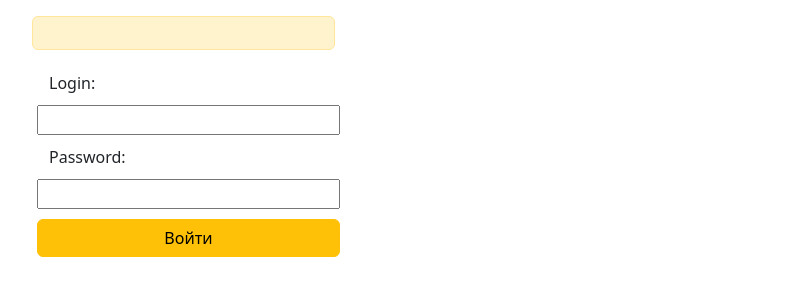
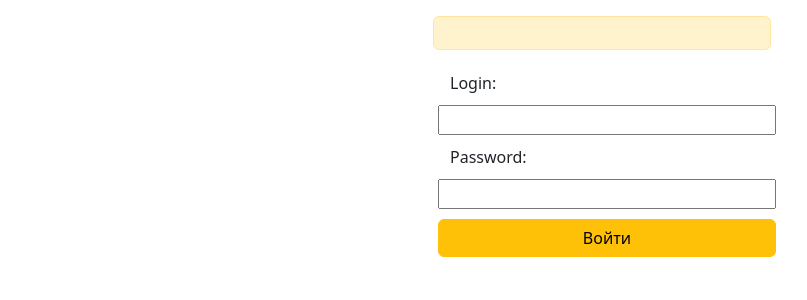
Before and after one commit to Aminakhon/Site, a Flask app: page /login in a window 1280 px wide. Shown: the top 300 px of the page, without its empty margins (38-845 px from the left). Run offline with Flask 3, Linux system fonts and the light colour scheme.

Commit message:
Merge remote-tracking branch 'origin/main'

```diff
--- a/templates/login.html
+++ b/templates/login.html
@@ -12,9 +12,10 @@
         integrity="sha384-YvpcrYf0tY3lHB60NNkmXc5s9fDVZLESaAA55NDzOxhy9GkcIdslK1eN7N6jIeHz"
         crossorigin="anonymous"></script>
 
+
+<div class="container-fluid">
+    <div class="col-lg-3 col-md-4 col-12 my-3" style="max-width: 400px; margin-left: auto; margin-right: auto;">
         <form method="post" action="/login">
-  <div class="container">
-    <div class="col-lg-3 col-md-4 col-12 my-3">
             <div class="row">
                 {% if error != '' %}
                 <div class="alert alert-warning" role="alert">
@@ -23,18 +24,18 @@
                 {% endif %}
 
                 <label style="margin: 5px;">Login:</label>
-         <input style="margin: 5px;" type="text" name="login" />
+                <input style="margin: 5px;" type="text" name="login"/>
 
                 <label style="margin: 5px;">Password:</label>
-         <input style="margin: 5px;" type="password" name="password" />
+                <input style="margin: 5px;" type="password" name="password"/>
 
                 <input style="margin: 5px;" type="submit" class="btn btn-warning" value="Войти">
 
-       <div>
-    <div>
-  <div>
+            </div>
 
         </form>
+    </div>
+</div>
 
 </body>
 </html>
```
Also changed, not shown: templates/hello.html (+8 -5 lines). Lines whose indentation alone changed are shown as unchanged.
